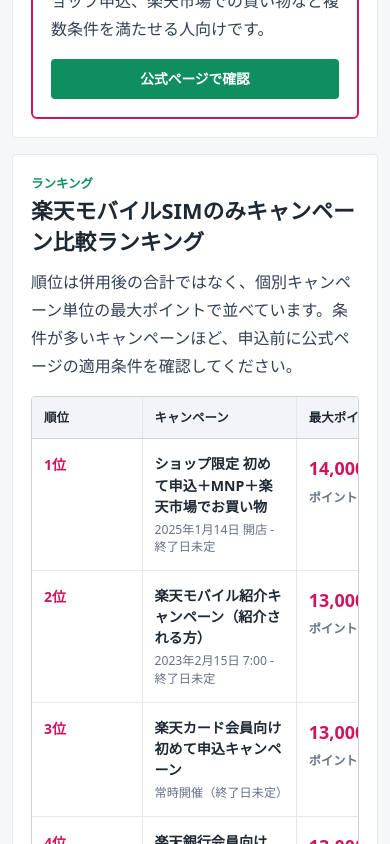
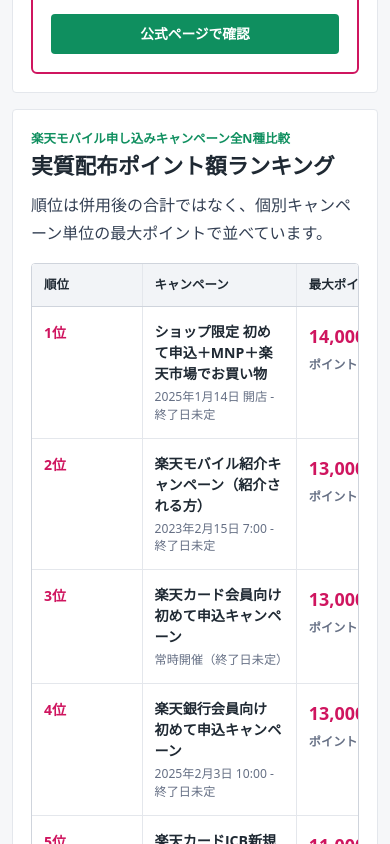
Before and after one commit to rhinatta0921-collab/mobile-campaign-navi, a Next.js app: page / in a window 390 px wide. Shown: the part 2160-3004 px from the top of the page. Built offline with nearby package versions, Linux system fonts and the light colour scheme.

Commit message:
Remove excluded campaigns section

```diff
--- a/app/globals.css
+++ b/app/globals.css
@@ -110,8 +110,7 @@
 .toc,
 .conclusion,
 .ranking-section,
-.detail-section,
-.exclusions-band {
+.detail-section {
   background: var(--paper);
   border: 1px solid var(--line);
   border-radius: 6px;
@@ -171,8 +170,7 @@
 .toc,
 .conclusion,
 .ranking-section,
-.detail-section,
-.exclusions-band {
+.detail-section {
   margin-top: 16px;
   padding: 24px 28px;
 }
@@ -218,8 +216,7 @@
 .editor-note h2,
 .toc h2,
 .conclusion h2,
-.section-heading h2,
-.exclusions-band h2 {
+.section-heading h2 {
   margin-bottom: 10px;
   color: var(--ink);
   font-size: 1.36rem;
@@ -486,15 +483,13 @@
 }
 
 .detail-grid ul,
-.notes-row ul,
-.exclusions-band ul {
+.notes-row ul {
   margin: 0;
   padding-left: 1.1em;
 }
 
 .detail-grid li,
-.notes-row li,
-.exclusions-band li {
+.notes-row li {
   margin: 4px 0;
 }
 
@@ -555,8 +550,7 @@
   .toc,
   .conclusion,
   .ranking-section,
-  .detail-section,
-  .exclusions-band {
+  .detail-section {
     padding: 18px;
     border-radius: 4px;
   }
--- a/app/page.tsx
+++ b/app/page.tsx
@@ -245,12 +245,6 @@
   .map((offer, originalIndex) => ({ ...offer, originalIndex }))
   .sort((a, b) => b.maxPoints - a.maxPoints || a.originalIndex - b.originalIndex);
 
-const excludedExamples = [
-  "対象iPhone・Android・Apple Watch・Wi-Fiルーターなど、本体購入が必須のキャンペーン",
-  "キャンペーン終了済みの楽天マジ得フェスティバルなど、申込期限を過ぎた特典",
-  "買い物額や利用額で変動する倍率系・抽選系など、入会時の固定ポイントとして比較しにくい特典",
-];
-
 function formatPoints(points: number) {
   return points.toLocaleString("ja-JP");
 }
@@ -269,7 +263,6 @@
   "結論：SIMのみで狙うならまず確認したいキャンペーン",
   "楽天モバイルSIMのみキャンペーン比較ランキング",
   "ランキング掲載キャンペーンの詳細",
-  "対象外にしたキャンペーン",
 ];
 
 export default function Home() {
@@ -369,10 +362,10 @@
 
           <section className="ranking-section" id="ranking" aria-labelledby="ranking-title">
             <div className="section-heading">
-              <p className="section-label">ランキング</p>
-              <h2 id="ranking-title">楽天モバイルSIMのみキャンペーン比較ランキング</h2>
+              <p className="section-label">楽天モバイル申し込みキャンペーン全N種比較</p>
+              <h2 id="ranking-title">実質配布ポイント額ランキング</h2>
               <p>
-                順位は併用後の合計ではなく、個別キャンペーン単位の最大ポイントで並べています。条件が多いキャンペーンほど、申込前に公式ページの適用条件を確認してください。
+                順位は併用後の合計ではなく、個別キャンペーン単位の最大ポイントで並べています。
               </p>
             </div>
 
@@ -492,15 +485,6 @@
             </div>
           </section>
 
-          <section className="exclusions-band" aria-labelledby="excluded-title">
-            <p className="section-label">対象外</p>
-            <h2 id="excluded-title">ランキングから外したもの</h2>
-            <ul>
-              {excludedExamples.map((example) => (
-                <li key={example}>{example}</li>
-              ))}
-            </ul>
-          </section>
         </article>
       </div>
 
```
Also changed, not shown: 1 other file (tests, documents, lock files or other folders).
